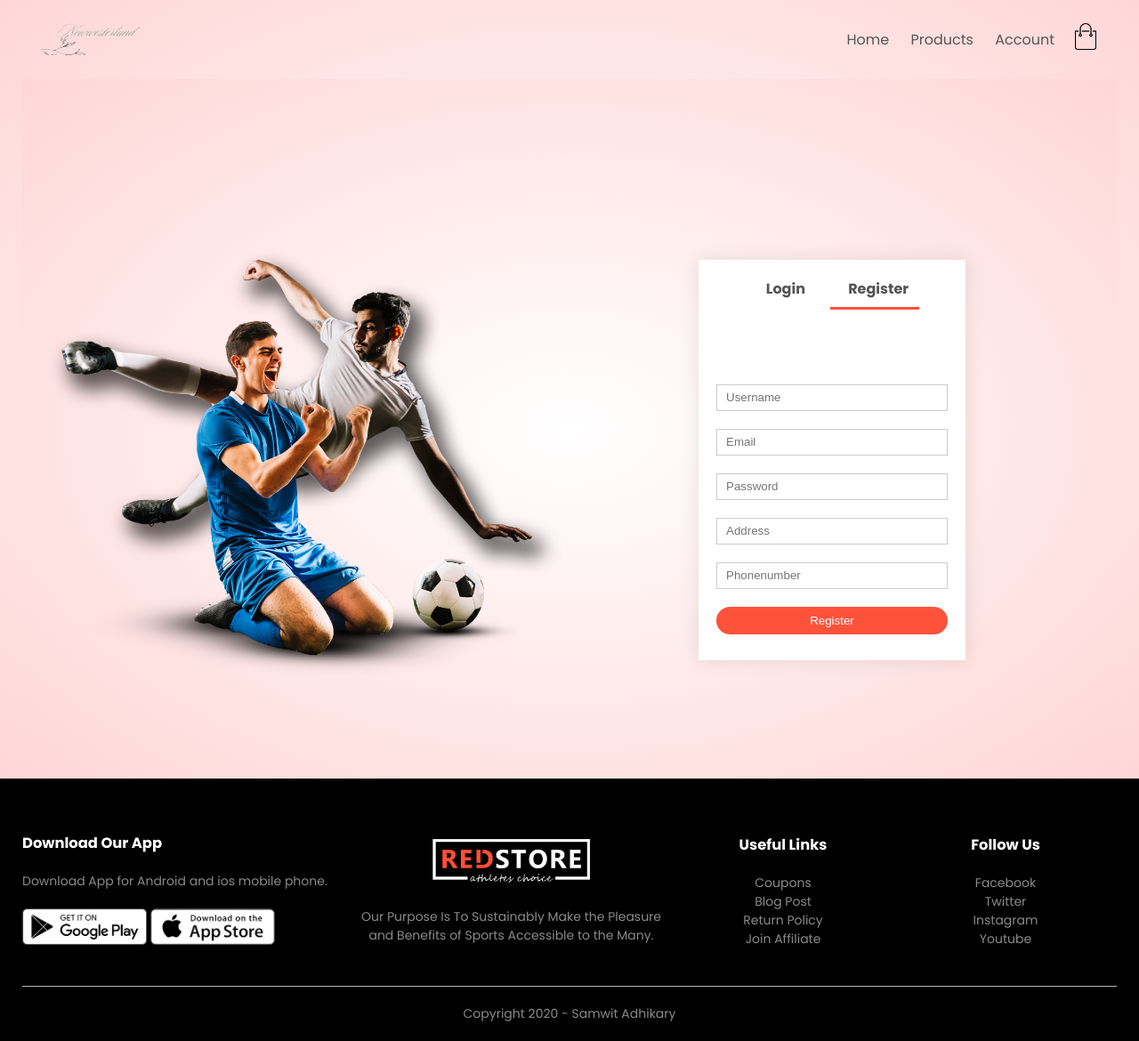
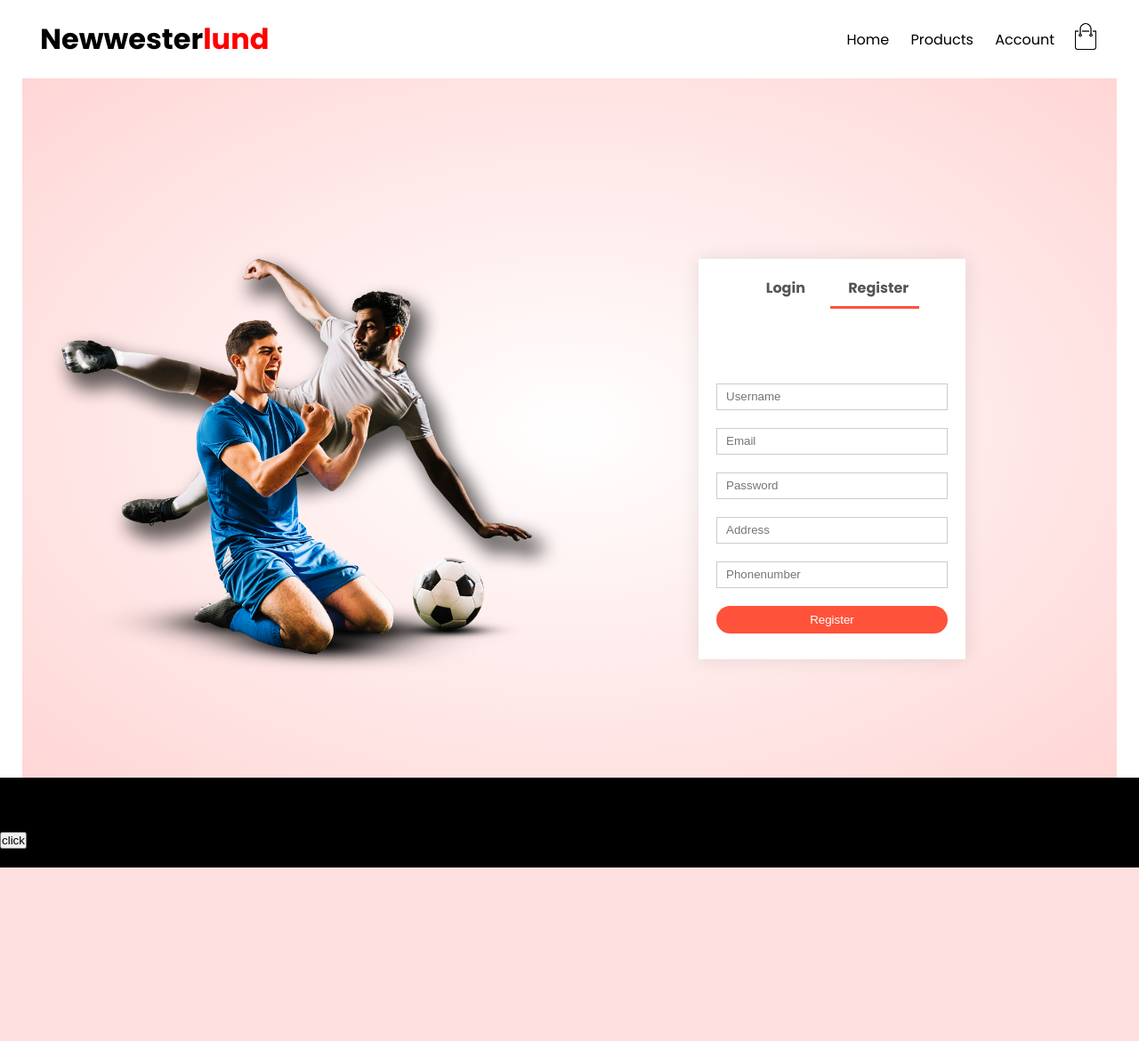
Before and after one commit to muhammedaslamshah/Newwesterlund-E-Cart, a Django app: template ecart/templates/account.html in a window 1280 px wide. Shown: the whole page at 89% size. After the commit the page ends 975 px from the top, so only its background shows below. Run offline with Django 5.2, Linux system fonts and the light colour scheme; the template is opened without the code that fills it, so the values that code supplies are empty.

```diff
--- a/ecart/ecart/settings.py
+++ b/ecart/ecart/settings.py
@@ -124,6 +124,8 @@ STATICFILES_DIRS=[
     BASE_DIR/ "static"
 ]
 
+
+
 MEDIA_URL='media/'
 MEDIA_ROOT=os.path.join(BASE_DIR,'media/')
 # Default primary key field type
--- a/ecart/static/css/style.css
+++ b/ecart/static/css/style.css
@@ -29,10 +29,10 @@ nav ul li{
 }
 a{
     text-decoration: none;
-    color: #555;
+    color: #000000;
 }
 p{
-    color: #555;
+    color: #4b4a4b;
 }
 .container{
     max-width: 1300px;
@@ -69,10 +69,11 @@ p{
     transition: background 0.5s;
 }
 .btn:hover{
-    background: #563434;
+    background: #000000;
+    color: white;
 }
 .header{
-    background: radial-gradient(#fff,#ffd6d6);
+    background:(#111b1d);
 }
 .header .row{
     margin-top: 70px;
@@ -385,11 +386,11 @@ th:last-child{
     padding: 50px 0;
     background: radial-gradient(#fff, #ffd6d6);
 }
-.error_message{
+.error{
     color: red;
 }
-.success_message{
-    color: green;
+.success{
+    color: rgb(55, 149, 53);
 }
 .form-container{
     background: #fff;
@@ -506,3 +507,6 @@ form a{
         display: none;
     }
 }
+span{
+    color: red;
+}
--- a/ecart/templates/blank_layout.html
+++ b/ecart/templates/blank_layout.html
@@ -7,9 +7,9 @@
     <meta name="viewport" content="width=device-width, initial-scale=1.0">
     <title>Newwesterlund | Ecommerce Website Project with Django by muhammedaslamshah</title>
     <link rel="stylesheet" href="{% static "css/style.css" %}">
-    <link href="https://fonts.googleapis.com/css2?family=Poppins:wght@300;400;500;600;700&display=swap"
-        rel="stylesheet">
+    <link href="https://fonts.googleapis.com/css2?family=Poppins:wght@300;400;500;600;700&display=swap"rel="stylesheet">
     <link rel="stylesheet" href="https://stackpath.bootstrapcdn.com/font-awesome/4.7.0/css/font-awesome.min.css">
+
 </head>
 
 {% comment %} Body Starting {% endcomment %}
@@ -34,48 +34,13 @@
 
     <!-- Footer -->
     <div class="footer">
-        <div class="container">
-            <div class="row">
-                <div class="footer-col-1">
-                    <h3>Download Our App</h3>
-                    <p>Download App for Android and ios mobile phone.</p>
-                    <div class="app-logo">
-                        <img src="{% static 'images/play-store.png' %}">
-                        <img src="{% static 'images/app-store.png' %}">
-                    </div>
-                </div>
-                <div class="footer-col-2">
-                    <img src="{% static 'images/logo-white.png' %}">
-                    <p>Our Purpose Is To Sustainably Make the Pleasure and Benefits of Sports Accessible to the Many.
-                    </p>
-                </div>
-                <div class="footer-col-3">
-                    <h3>Useful Links</h3>
-                    <ul>
-                        <li>Coupons</li>
-                        <li>Blog Post</li>
-                        <li>Return Policy</li>
-                        <li>Join Affiliate</li>
-                    </ul>
-                </div>
-                <div class="footer-col-4">
-                    <h3>Follow Us</h3>
-                    <ul>
-                        <li>Facebook</li>
-                        <li>Twitter</li>
-                        <li>Instagram</li>
-                        <li>Youtube</li>
-                    </ul>
-                </div>
-            </div>
-            <hr>
-            <p class="copyright">Copyright 2020 - Samwit Adhikary</p>
-        </div>
+        <button onclick="hello()">click</button>
     </div>
 
     <!-- javascript -->
 
     <script>
+
         var MenuItems = document.getElementById("MenuItems");
         MenuItems.style.maxHeight = "0px";
         function menutoggle() {
@@ -89,10 +54,13 @@
     </script>
 
     {% block extra_scripts %}
-
+<script src="{% static 'css/js/node.js' %}"></script>
     {% endblock extra_scripts %}
 
 {% comment %} Body End {% endcomment %}
+
+
+
 </body>
 
 </html>
--- a/ecart/templates/menu.html
+++ b/ecart/templates/menu.html
@@ -1,7 +1,7 @@
 {% load static %}
 <div class="navbar">
     <div class="logo">
-        <a href="index.html"><img src="{% static 'images/logo.png' %}" alt="logo" width="125px"></a>
+        <a href="/"><h1>Newwester<span>lund</span></h1></a>
     </div>
     <nav>
         <ul id="MenuItems">
```
Also changed, not shown: ecart/db.sqlite3, 1 other file.
